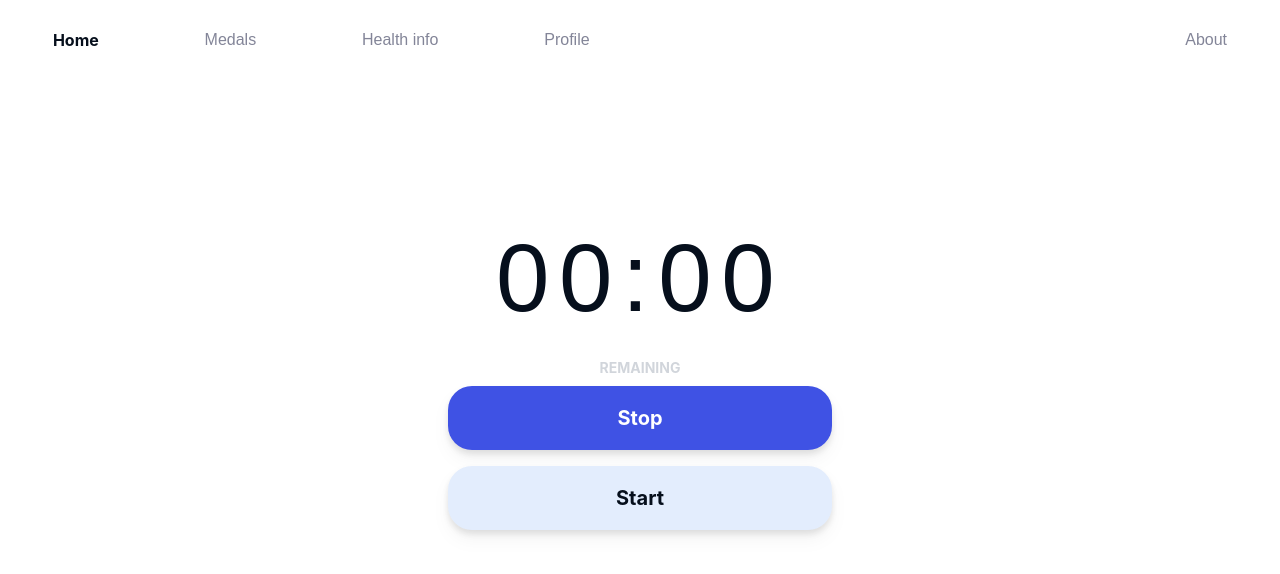
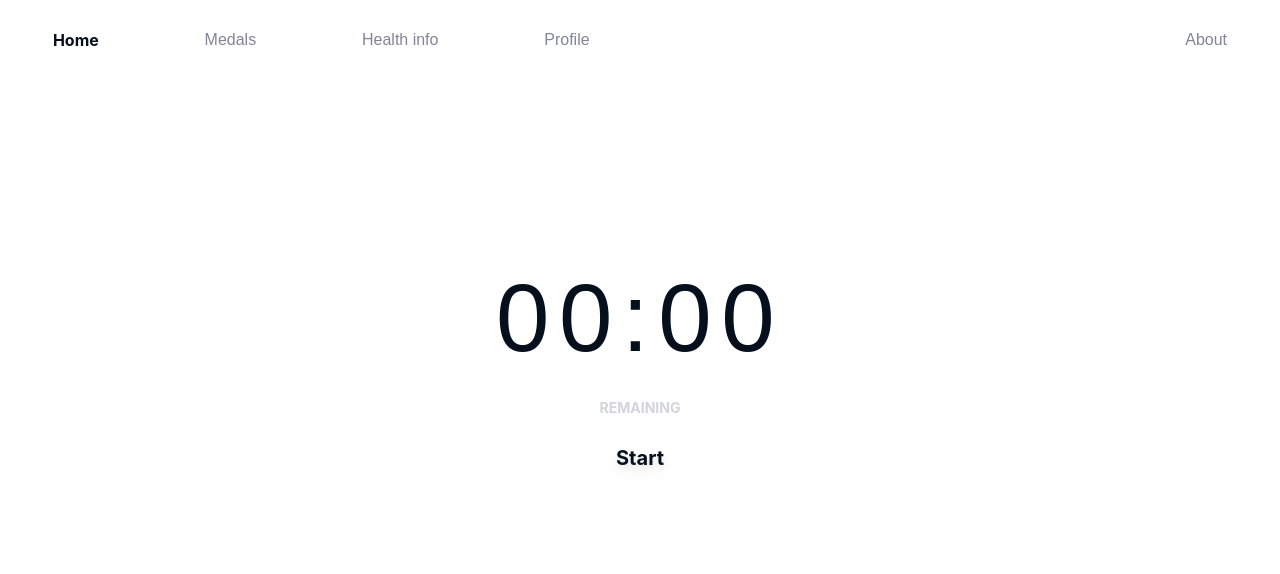
Before and after one commit to hard-tender-blade/Rest-Timer, a React (Create React App) app in the folder rest-timer/: page / in a window 1280 px wide. Shown: the top 574 px of the page. Built offline with nearby package versions, Linux system fonts and the light colour scheme.

Commit message:
Added button switch to home

```diff
--- a/rest-timer/src/components/components/NavBar.jsx
+++ b/rest-timer/src/components/components/NavBar.jsx
@@ -5,7 +5,6 @@ export default function NavBar(props) {
   const [currentPage, setCurrentPage] = useState(Pages.Home);
 
   //TODO chage code here
-  // kys
   return (
     <div className="w-screen bg-white">
       <div className="max-w-7xl m-auto h-20 flex justify-around text-base text-grey-t font-intertight">
--- a/rest-timer/src/components/main-pages/Home.jsx
+++ b/rest-timer/src/components/main-pages/Home.jsx
@@ -48,8 +48,12 @@ export default function Home() {
         </div>
         <p className="text-sm font-inter font-bold text-gray-300 mt-8">REMAINING</p>
         <div>
-          <button className="rounded-3xl drop-shadow-lg m-2 w-96 h-16 bg-dark-b font-inter font-bold text-white text-xl" onClick={TimerStop}>Stop</button>
-          <button className="rounded-3xl drop-shadow-lg m-2 w-96 h-16 bg-light-b font-inter font-bold text-text-b text-xl" onClick={TimerStart}>Start</button>
+          <button
+            className={`rounded-3xl drop-shadow-lg m-2 w-96 h-16 bg-${StartTimer ? 'dark-b' : 'light-b'} font-inter font-bold text-${StartTimer ? 'white' : 'text-b'} text-xl`}
+            onClick={StartTimer ? TimerStop : TimerStart}
+            >
+            {StartTimer ? 'Stop' : 'Start'}
+          </button>
         </div>
       </div>
     </div>
```
